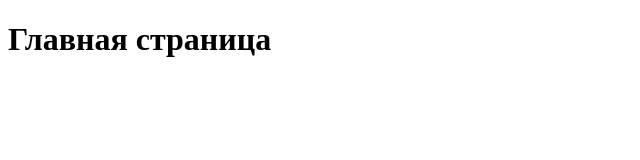
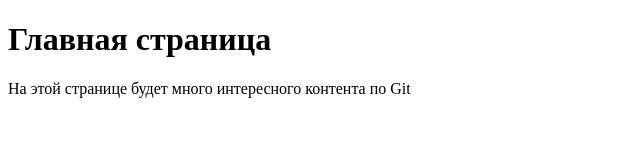
Before and after one commit to KMJWN8/tutorial_git, a plain HTML site: page index.html in a window 1280 px wide. Shown: the whole page, without its empty margins (0-640 px from the left). Drawn offline with Linux system fonts and the light colour scheme.

Commit message:
feat: added a paragraph with text to the file index.html

```diff
--- a/index.html
+++ b/index.html
@@ -7,5 +7,6 @@
 </head>
 <body>
     <h1>Главная страница </h1>
+    <p>На этой странице будет много интересного контента по Git</p>
 </body>
 </html>
```
